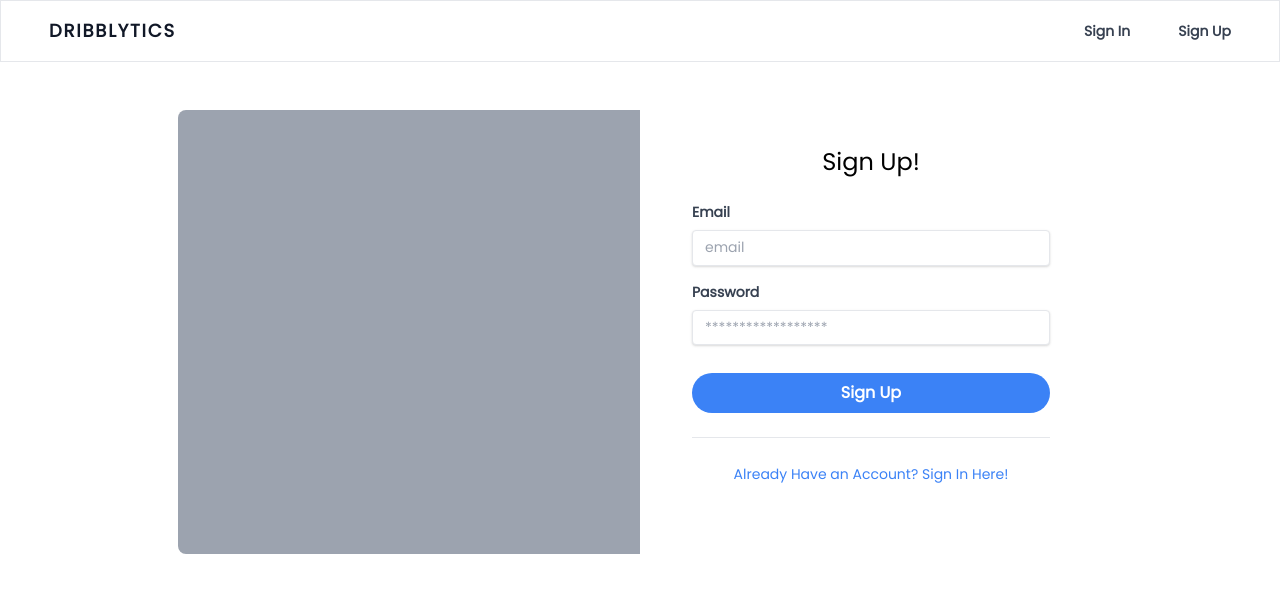
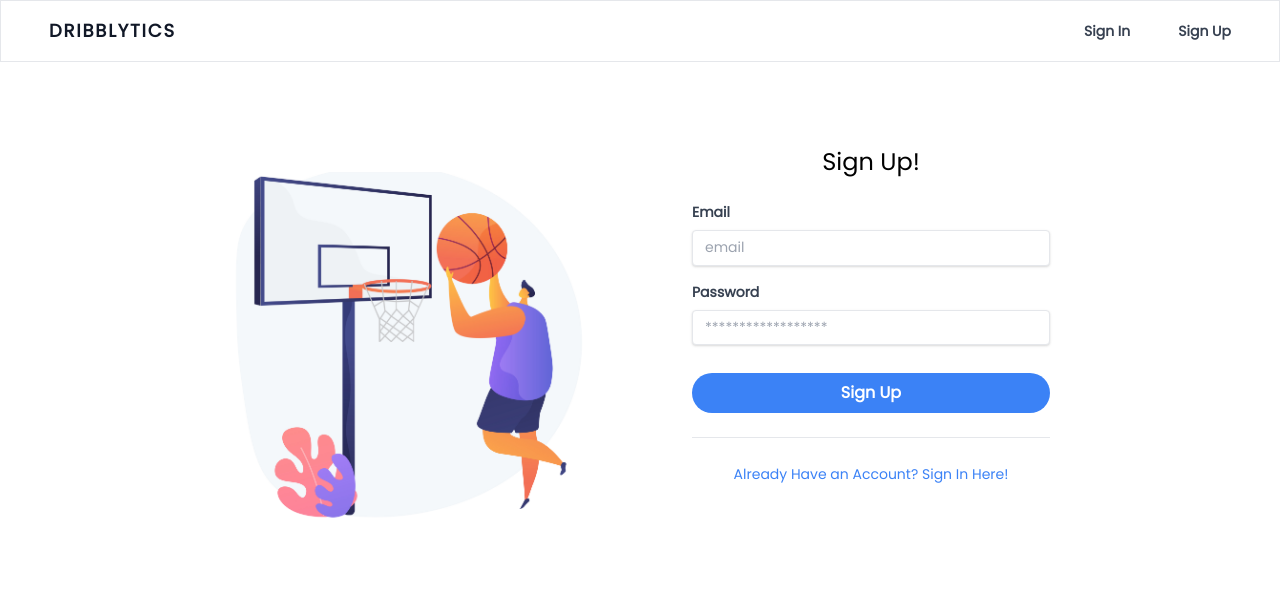
Before and after one commit to nkosi-tauro/dribblytics, a React (Create React App) app: page /signup in a window 1280 px wide. Shown: the top 592 px of the page. Built offline with nearby package versions, Linux system fonts and the light colour scheme; no server answers.

Commit message:
Added new Signup Image

```diff
--- a/src/components/SignUp.js
+++ b/src/components/SignUp.js
@@ -2,6 +2,7 @@ import React, { useCallback, useContext } from "react";
 import { withRouter, Redirect } from "react-router";
 import firebaseConfig from "../firebase.js";
 import { AuthContext } from "./Auth.js";
+import SignUpImage from '../assets/Wavy.jpg'
 
 const SignUp = ({ history }) => {
     const handleLogin = useCallback(
@@ -34,7 +35,7 @@ const SignUp = ({ history }) => {
                     {/* add Image here */}
                     <div
                         class="w-full h-auto bg-gray-400 hidden lg:block lg:w-1/2 bg-cover rounded-l-lg"
-
+                        style={{"background-image": `url(${SignUpImage})`}}
                     ></div>
 
                     <div class="w-full lg:w-1/2 bg-white p-5 rounded-lg lg:rounded-l-none">
```
